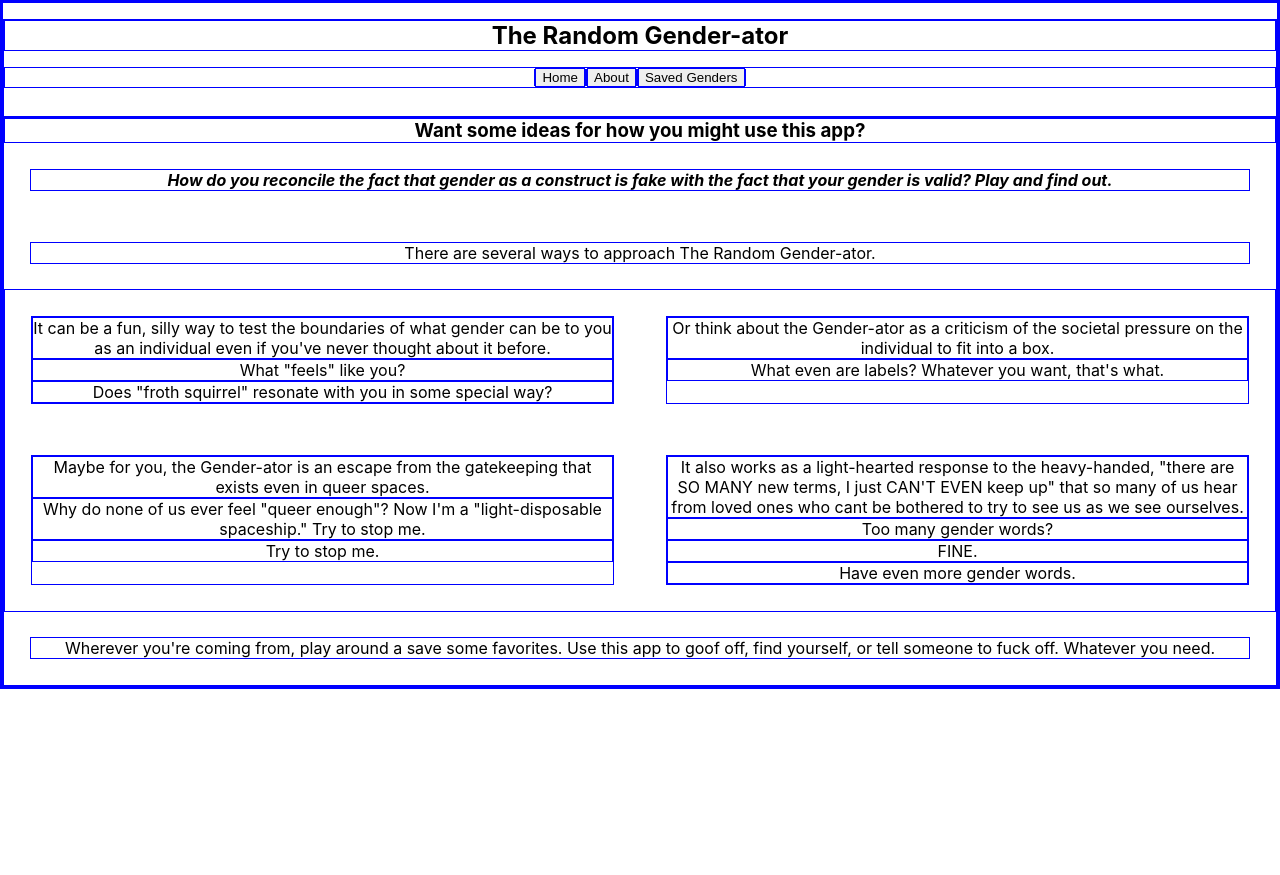
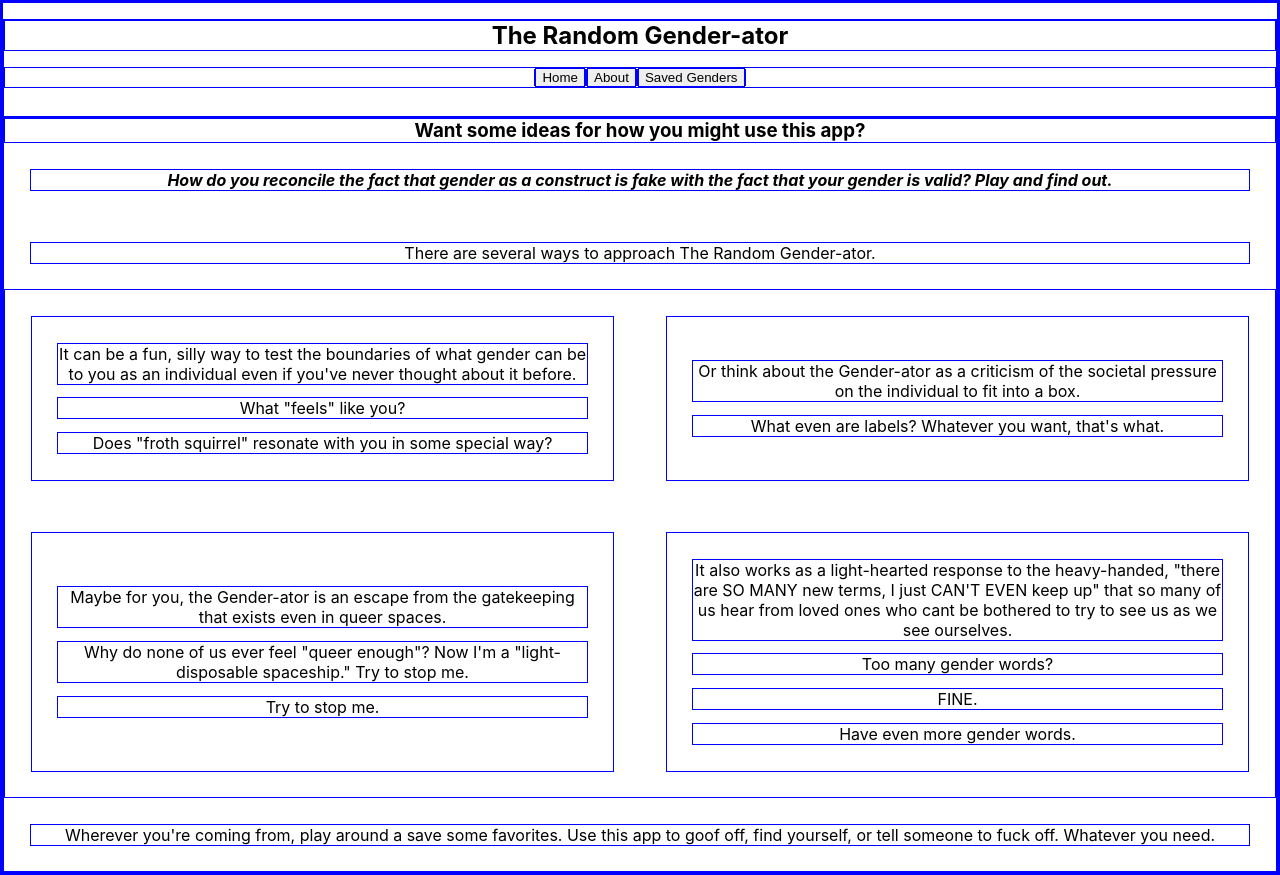
Before and after one commit to RMartin0717/random-gender-ator, a React (Create React App) app: page /about in a window 1280 px wide. Before the commit the page ends 800 px from the top, so only its background shows below. Built offline with nearby package versions, Linux system fonts and the light colour scheme; no server answers.

Commit message:
Create layout for about cards

```diff
--- a/src/components/About/About.css
+++ b/src/components/About/About.css
@@ -4,8 +4,20 @@
   text-align: center;
 }
 
+.ways-to-play {
+  display: grid;
+  grid-template-columns: 1fr 1fr;
+}
+
 .about-p {
   margin: 2vw;
+}
+
+.prompt-card {
+  display: flex;
+  flex-direction: column;
+  justify-content: center;
+  padding: 2vw;
 }
 
 .focus-q {
@@ -13,7 +25,6 @@
   font-style: italic;
 }
 
-.ways-to-play {
-  display: grid;
-  grid-template-columns: 1fr 1fr;
+.card-p {
+  margin-bottom: 1vw;
 }
--- a/src/components/About/About.js
+++ b/src/components/About/About.js
@@ -7,24 +7,24 @@ const About = () => {
       <p className='focus-q about-p'>How do you reconcile the fact that gender as a construct is fake with the fact that your gender is valid? Play and find out.</p>
       <p className='about-p'>There are several ways to approach The Random Gender-ator.</p>
       <div className='ways-to-play'>
-        <div className='about-p'>
-          <p>It can be a fun, silly way to test the boundaries of what gender can be to you as an individual even if you've never thought about it before.</p>
-          <p>What "feels" like you?</p>
+        <div className='prompt-card about-p'>
+          <p className='card-p'>It can be a fun, silly way to test the boundaries of what gender can be to you as an individual even if you've never thought about it before.</p>
+          <p className='card-p'>What "feels" like you?</p>
           <p>Does "froth squirrel" resonate with you in some special way?</p>
         </div>
-        <div className='about-p'>
-          <p>Or think about the Gender-ator as a criticism of the societal pressure on the individual to fit into a box.</p>
+        <div className='prompt-card about-p'>
+          <p className='card-p'>Or think about the Gender-ator as a criticism of the societal pressure on the individual to fit into a box.</p>
           <p>What even are labels? Whatever you want, that's what.</p>
         </div>
-        <div className='about-p'>
-          <p>Maybe for you, the Gender-ator is an escape from the gatekeeping that exists even in queer spaces.</p>
-          <p>Why do none of us ever feel "queer enough"? Now I'm a "light-disposable spaceship." Try to stop me.</p>
+        <div className='prompt-card about-p'>
+          <p className='card-p'>Maybe for you, the Gender-ator is an escape from the gatekeeping that exists even in queer spaces.</p>
+          <p className='card-p'>Why do none of us ever feel "queer enough"? Now I'm a "light-disposable spaceship." Try to stop me.</p>
           <p>Try to stop me.</p>
         </div>
-        <div className='about-p'>
-          <p>It also works as a light-hearted response to the heavy-handed, "there are SO MANY new terms, I just CAN'T EVEN keep up" that so many of us hear from loved ones who cant be bothered to try to see us as we see ourselves.</p>
-          <p>Too many gender words?</p>
-          <p>FINE.</p>
+        <div className='prompt-card about-p'>
+          <p className='card-p'>It also works as a light-hearted response to the heavy-handed, "there are SO MANY new terms, I just CAN'T EVEN keep up" that so many of us hear from loved ones who cant be bothered to try to see us as we see ourselves.</p>
+          <p className='card-p'>Too many gender words?</p>
+          <p className='card-p'>FINE.</p>
           <p>Have even more gender words.</p>
         </div>
       </div>
```
